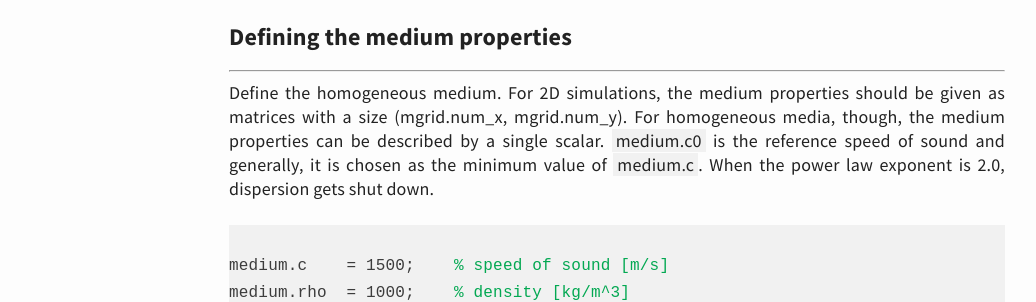
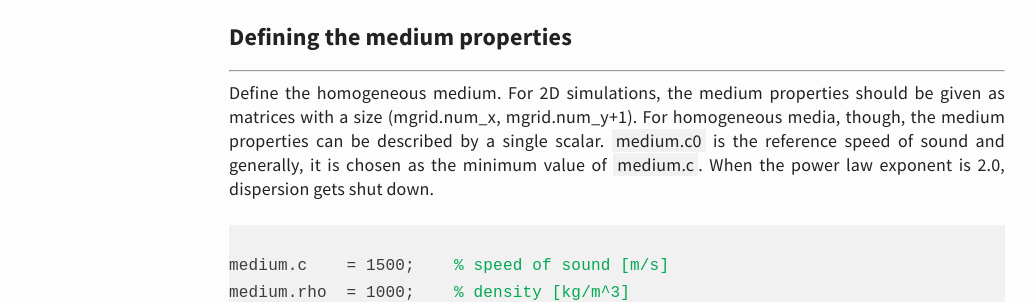
Before and after one commit to m-SOUND/mSOUND, a Jekyll site: the page built from _posts/2019-08-01-TMDM_2D_homogeneous.html, in a window 1280 px wide and 900 px high, scrolled down 2179 px. Shown: the part 179-481 px from the top of the window, without its empty margins (23-1059 px from the left). Built offline with Jekyll 4.4.1, drawn with Linux system fonts in a browser that asks for light colours.

Commit message:
Update 2019-08-01-TMDM_2D_homogeneous.html

```diff
--- a/_posts/2019-08-01-TMDM_2D_homogeneous.html
+++ b/_posts/2019-08-01-TMDM_2D_homogeneous.html
@@ -78,7 +78,7 @@ source_p(:, abs(mgrid.x)>TR_radius) = 0;
 <hr>
 <p>
 Define the homogeneous medium.
-For 2D simulations, the medium properties should be given as matrices with a size (mgrid.num_x, mgrid.num_y).
+For 2D simulations, the medium properties should be given as matrices with a size (mgrid.num_x, mgrid.num_y+1).
  For homogeneous media, though, the medium properties can be described by a single scalar.
 <span style="background-color:#f1f1f1">medium.c0</span> is the reference speed of sound and generally,
 it is chosen as the minimum value of <span style="background-color:#f1f1f1">medium.c</span>.
```
